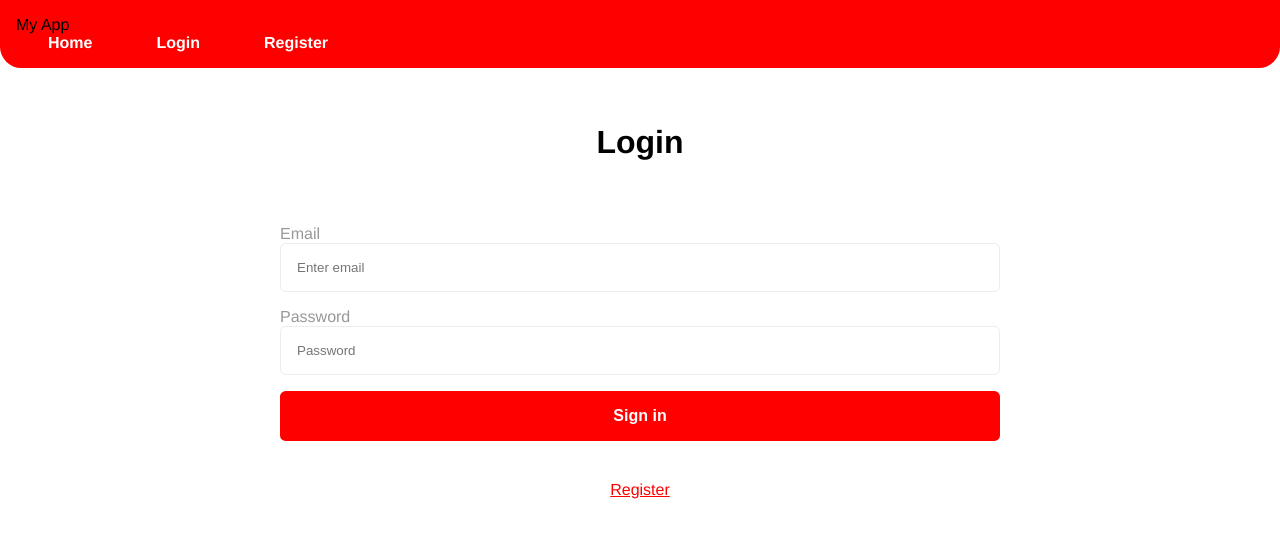
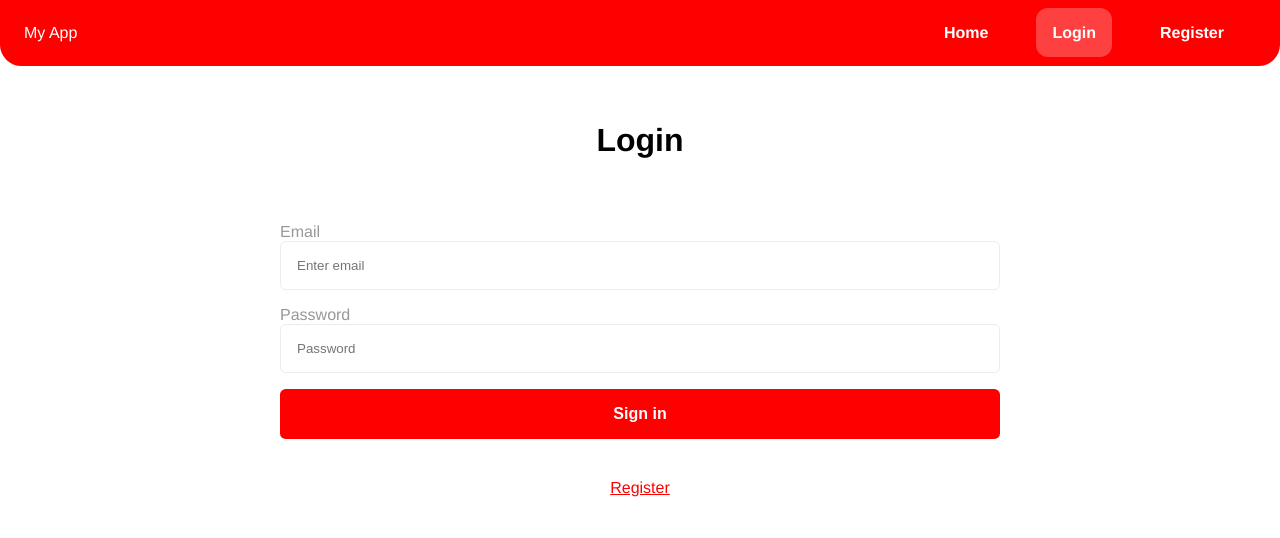
Before and after one commit to kikindb/react-login, a React (Create React App) app: page /login in a window 1280 px wide. Shown: the top 538 px of the page. Built offline with nearby package versions, Linux system fonts and the light colour scheme.

Commit message:
active state in navigation

```diff
--- a/src/components/layout/Header/Header.scss
+++ b/src/components/layout/Header/Header.scss
@@ -1,6 +1,11 @@
 .Header {
+  color: white;
   background-color: red;
   margin-bottom: 2rem;
-  padding: 1rem;
+  padding: 1.5rem;
   border-radius: 0px 0px 1.33rem 1.33rem;
+  display: flex;
+  flex-flow: row wrap;
+  justify-content: space-between;
+  align-items: center;
 }
--- a/src/components/layout/Header/NavBar/NavBar.js
+++ b/src/components/layout/Header/NavBar/NavBar.js
@@ -1,7 +1,7 @@
 import React, { useContext } from 'react';
 import './NavBar.scss';
 import ROUTES from './../../../../constants/routes';
-import { Link } from 'react-router-dom';
+import { NavLink } from 'react-router-dom';
 import userContext from '../../../../context/userContext';
 
 const NavBar = (props) => {
@@ -16,13 +16,13 @@ const NavBar = (props) => {
   };
   return (
     <nav className="NavBar">
-      <Link className="nav-link" to="/">Home</Link>
+      <NavLink className="nav-link" exact to="/">Home</NavLink>
       {(!userData.user) ?
         <>
-          <Link className="nav-link" to={ROUTES.LOGIN}>Login</Link>
-          <Link className="nav-link" to={ROUTES.SIGN_UP}>Register</Link>
+          <NavLink className="nav-link" to={ROUTES.LOGIN}>Login</NavLink>
+          <NavLink className="nav-link" to={ROUTES.SIGN_UP}>Register</NavLink>
         </> :
-        <button className="nav-link" onClick={logout}>Logout {userData.user.name}</button>
+        <NavLink className="nav-link" exact to={ROUTES.LOGIN} onClick={logout}>Logout {userData.user.name}</NavLink>
       }
     </nav>
   )
--- a/src/components/layout/Header/NavBar/NavBar.scss
+++ b/src/components/layout/Header/NavBar/NavBar.scss
@@ -5,7 +5,9 @@
     cursor: pointer;
     font-size: 1rem;
     font-family: Helvetica, Arial, sans-serif;
+    margin: 0;
   }
+
   .nav-link {
     margin: 1rem;
     color: white;
@@ -15,7 +17,8 @@
     border-radius: 0.75rem;
   }
 
-  .nav-link:hover {
+  .nav-link:hover,
+  .nav-link.active {
     background-color: rgba(255,255,255,0.25);
   }
 }
```
